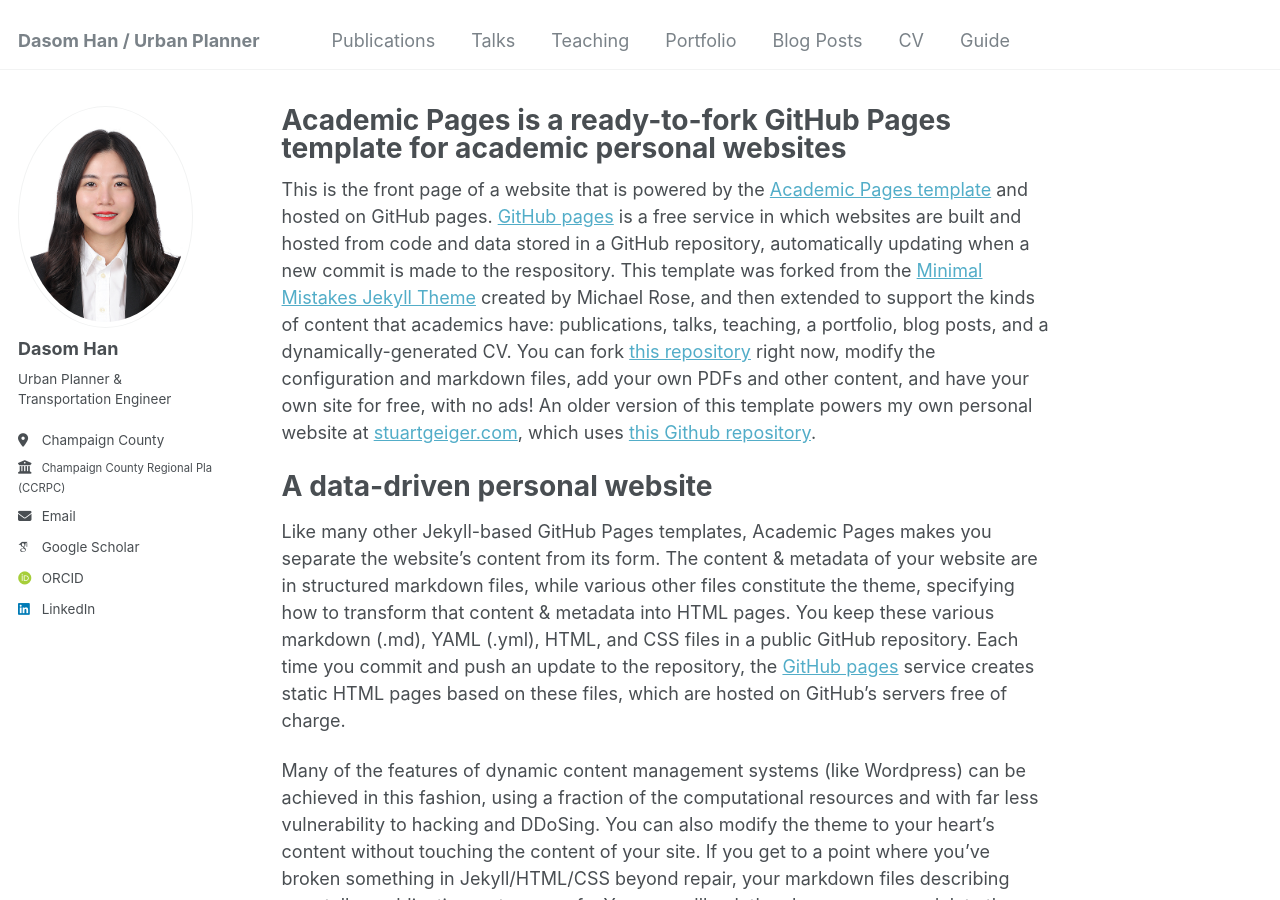
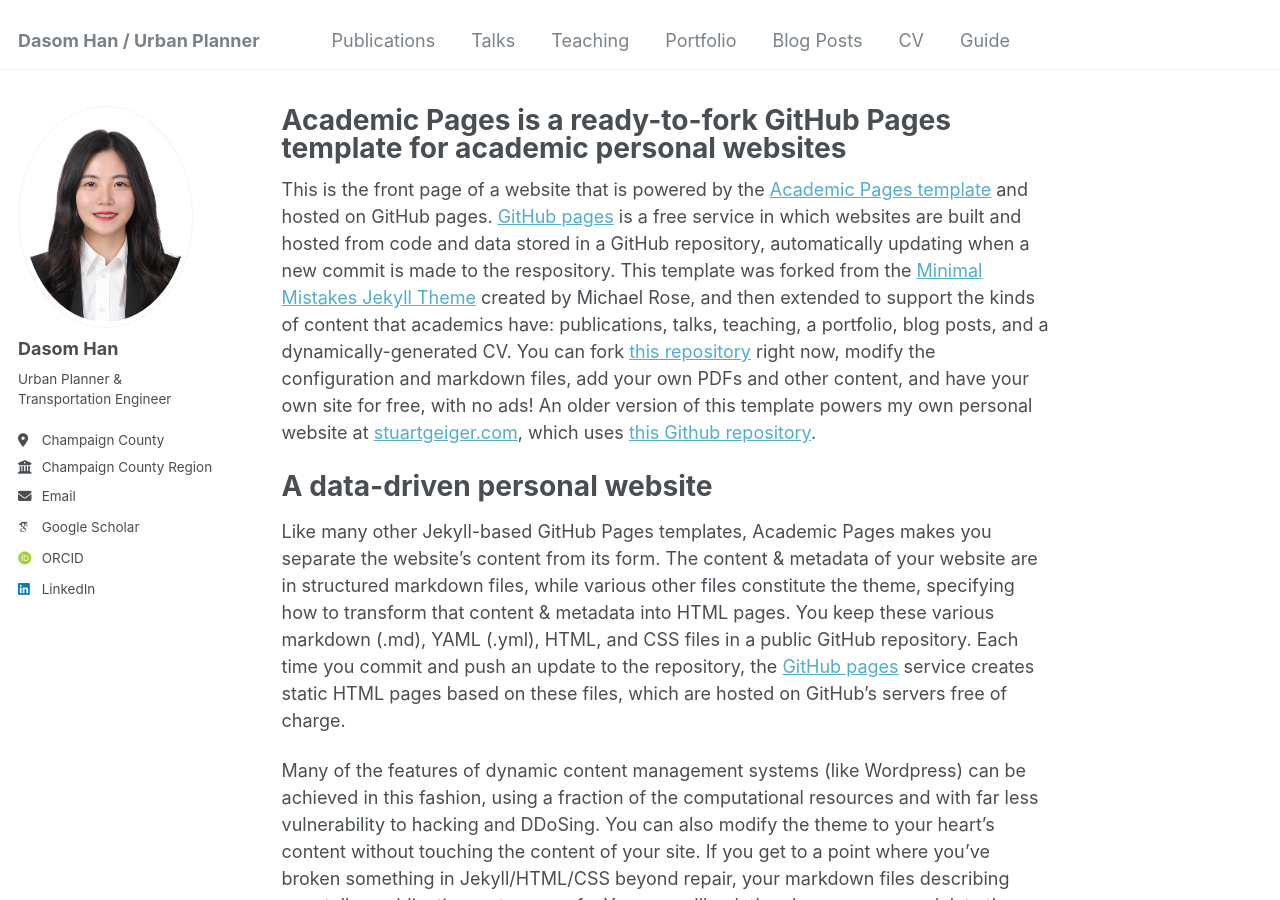
Before and after one commit to dasomh/dasomh.github.io, a Jekyll site: the page built from _pages/about.md, in a window 1280 px wide and 900 px high. Built offline with Jekyll 4.4.1, drawn with Linux system fonts in a browser that asks for light colours; some web fonts are replaced.

Commit message:
Update _config.yml

```diff
--- a/_config.yml
+++ b/_config.yml
@@ -26,7 +26,7 @@
   pronouns         : # URL
   bio              : "Urban Planner & Transportation Engineer"
   location         : "Champaign County"
-  employer         : "<span style='font-size: smaller;'>Champaign County Regional Planning Commission<br>(CCRPC)</span>"
+  employer         : "Champaign County Regional Planning Commission"
 
   uri              : # URL
   email            : "dsh12177@gmail.com"
```
